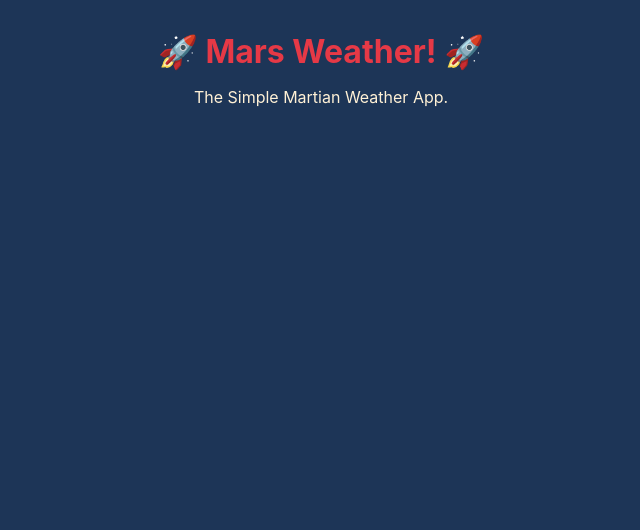
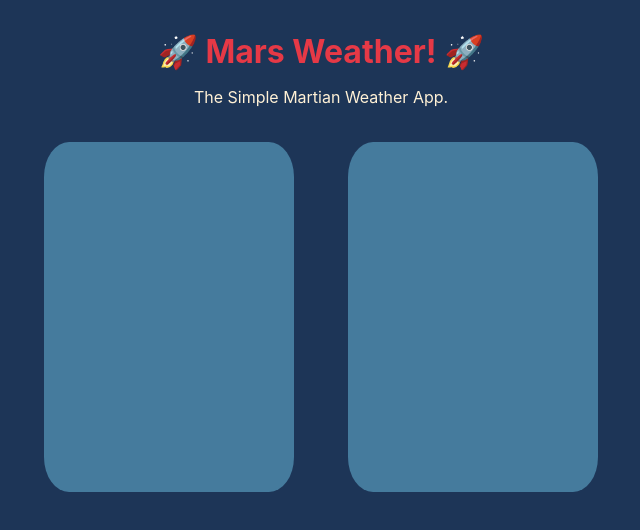
Before and after one commit to OwenEDev/Mars_Weather, an Electron app: page src/index.html in a window 1280 px wide. Shown: the whole page, without its empty margins (319-959 px from the left). Drawn offline with Linux system fonts and the light colour scheme.

Commit message:
added flexbox container and items

```diff
--- a/src/index.css
+++ b/src/index.css
@@ -17,4 +17,20 @@ p {
   margin: auto;
   text-align: center;
   padding: 1em;
+  padding-bottom: 35px;
 }
+
+.flex-container {
+  display: flex;
+  /* border: solid 3px red; */
+  height: 350px;
+  justify-content: space-around;
+  flex-wrap: wrap;
+}
+
+.weather-item{
+  /* border: solid 3px green; */
+  background-color: #457B9D;
+  border-radius: 10%;
+  width: 250px;
+}
--- a/src/index.html
+++ b/src/index.html
@@ -2,7 +2,7 @@
 <html>
   <head>
     <meta charset="UTF-8">
-    <title>Hello World!</title>
+    <title>Mars Weather!</title>
     <link rel="stylesheet" href="index.css">
   </head>
   <body>
@@ -10,5 +10,17 @@
     <h1>🚀 Mars Weather! 🚀</h1>
     <p>The Simple Martian Weather App.</p>
 
+    <div class="flex-container">
+
+      <div class="weather-item item1">
+
+      </div>
+
+      <div class="weather-item item2">
+
+      </div>
+
+    </div>
+
   </body>
 </html>
```
